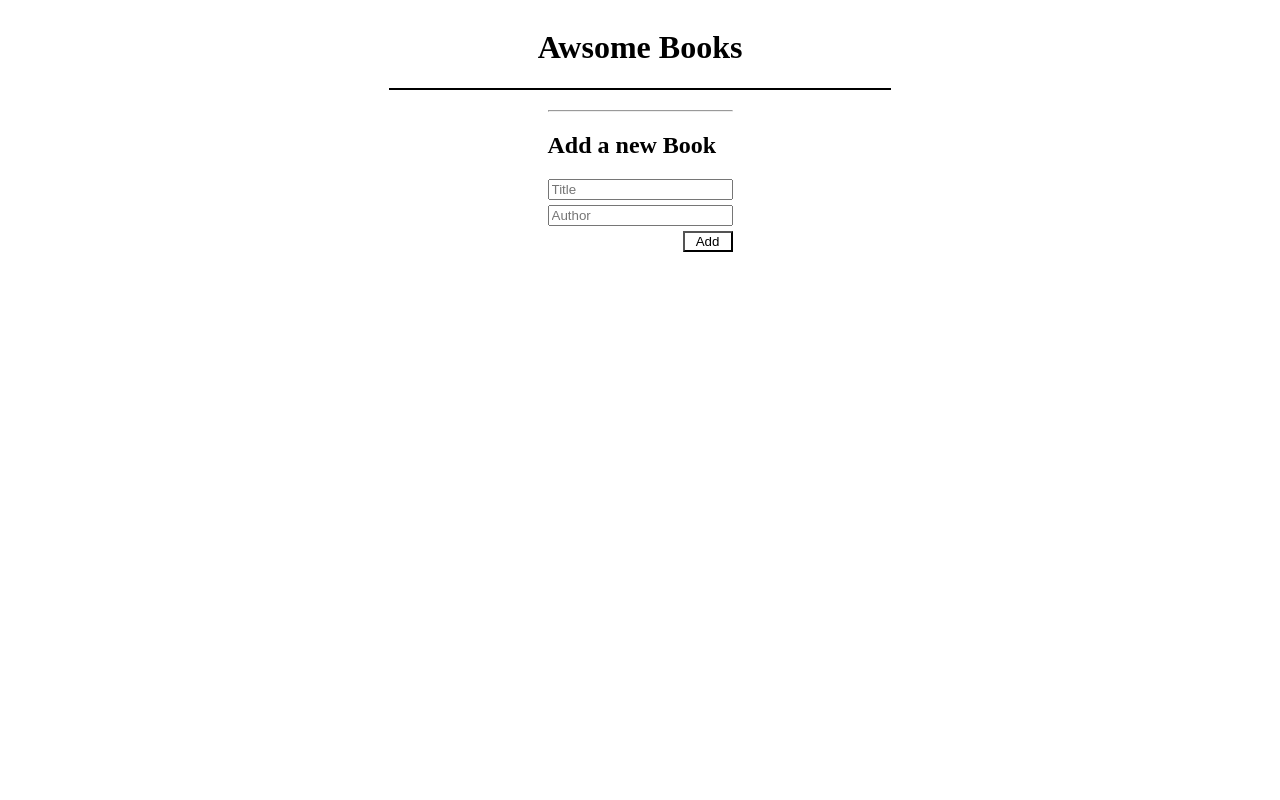
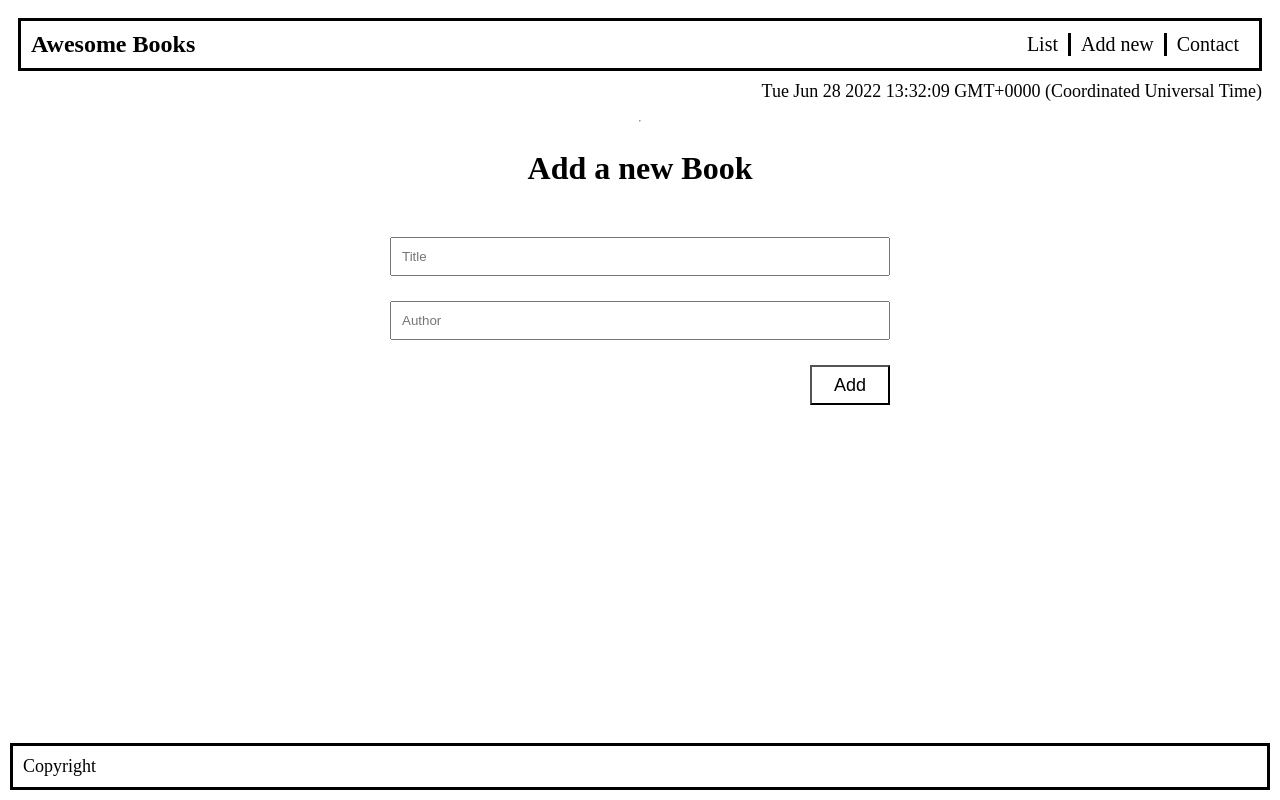
Before and after one commit to hammaazarok/awsome-books, a plain HTML site: page index.html in a window 1280 px wide. Drawn offline with Linux system fonts and the light colour scheme.

Commit message:
add styling for add and list page

```diff
--- a/index.html
+++ b/index.html
@@ -8,13 +8,28 @@
     <link rel="stylesheet" href="style.css">
 </head>
 <body>
-   <h1>Awsome Books</h1>
-  <div id="books-container" class="books-container">
+  <header>
+    <h2>Awesome Books</h2>
+    <ul>
+      <li>List</li>
+      <li>Add new</li>
+      <li>Contact</li>
+    </ul>
+  </header>
+
+  <div class="date-box">
+    <p class="date"></p>
   </div>
 
-  <div>
+  <div class="list">
+    <h1 class="title">Awsome Books</h1>
+    <div id="books-container" class="books-container"></div>
+  </div>
+
+
+  <div class="add">
     <hr>
-    <h2>Add a new Book</h2>
+    <h1 class="title">Add a new Book</h1>
     <form class="add-form" action="#">
         <input id="title" type="text" name="title" placeholder="Title">
         <input id="author" type="text" name="author" placeholder="Author">
@@ -22,6 +37,9 @@
     </form>
   </div>
 
+  <footer>
+    <p class="copyright-text">Copyright</p>
+  </footer>
   <script src="main.js"></script>
 </body>
 </html>
--- a/main.js
+++ b/main.js
@@ -99,3 +99,6 @@ addButton.addEventListener('click', () => {
     awesomeBooks.removeBookFromHTML();
   }
 });
+
+const date =  document.querySelector('.date')
+date.innerHTML = new Date()
--- a/style.css
+++ b/style.css
@@ -1,22 +1,66 @@
+p,
+h1,
+h2,
+li,
+ul {
+  margin: 0;
+  padding: 0;
+  list-style-type: none;
+}
+
 body {
+  padding: 10px;
+}
+
+header {
   display: flex;
-  flex-direction: column;
-  justify-content: center;
   align-items: center;
+  justify-content: space-between;
+  padding: 10px;
+  border: 3px solid;
+}
+
+header ul {
+  display: flex;
+}
+
+header ul li {
+ font-size: 20px;
+ padding: 0 10px;
+}
+
+header ul li:nth-child(2),
+header ul li:nth-child(1) {
+  border-right: 3px solid;
+}
+
+.date {
+  text-align: end;
+  font-size: 18px;
+  margin: 10px 0;
+}
+
+.list {
+  display: none;
+}
+
+.title {
+  text-align: center;
+  margin: 20px 0;
 }
 
 .books-container {
   display: flex;
   flex-direction: column;
   border: 1px solid #000;
-  width: 500px;
-  max-width: 500px;
   margin-bottom: 12px;
 }
 
 .book {
   display: flex;
-  padding: 0 5px;
+  align-items: center;
+  font-size: 18px;
+  padding: 0 15px;
 }
 
 .author {
@@ -30,19 +74,57 @@ body {
 
 .remove-btn {
   height: 40px;
+  width: 100px;
   margin: 10px 0;
   background-color: #fff;
+  font-size: 18px;
+  cursor: pointer;
+}
+
+.add {
+  display: flex;
+  align-items: center;
+  justify-content: center;
+  flex-direction: column;
 }
 
 .add-btn {
   width: 50px;
   margin-left: auto;
   background-color: #fff;
+  width: 80px;
+  height: 40px;
+  font-size: 18px;
+  cursor: pointer;
 }
 
 .add-form {
   display: flex;
   flex-direction: column;
   gap: 5px;
-  max-width: 200px;
+  width: 500px;
 }
+
+#title {
+  margin-top: 30px;
+}
+
+#title,
+#author {
+  padding: 10px;
+  margin-bottom: 20px;
+}
+
+footer {
+ border: 3px solid;
+ margin: 40px 0 0;
+ position: fixed;
+ bottom: 10px;
+ right: 10px;
+ left: 10px;
+}
+
+.copyright-text {
+  font-size: 18px;
+  padding: 10px;
+}
```
